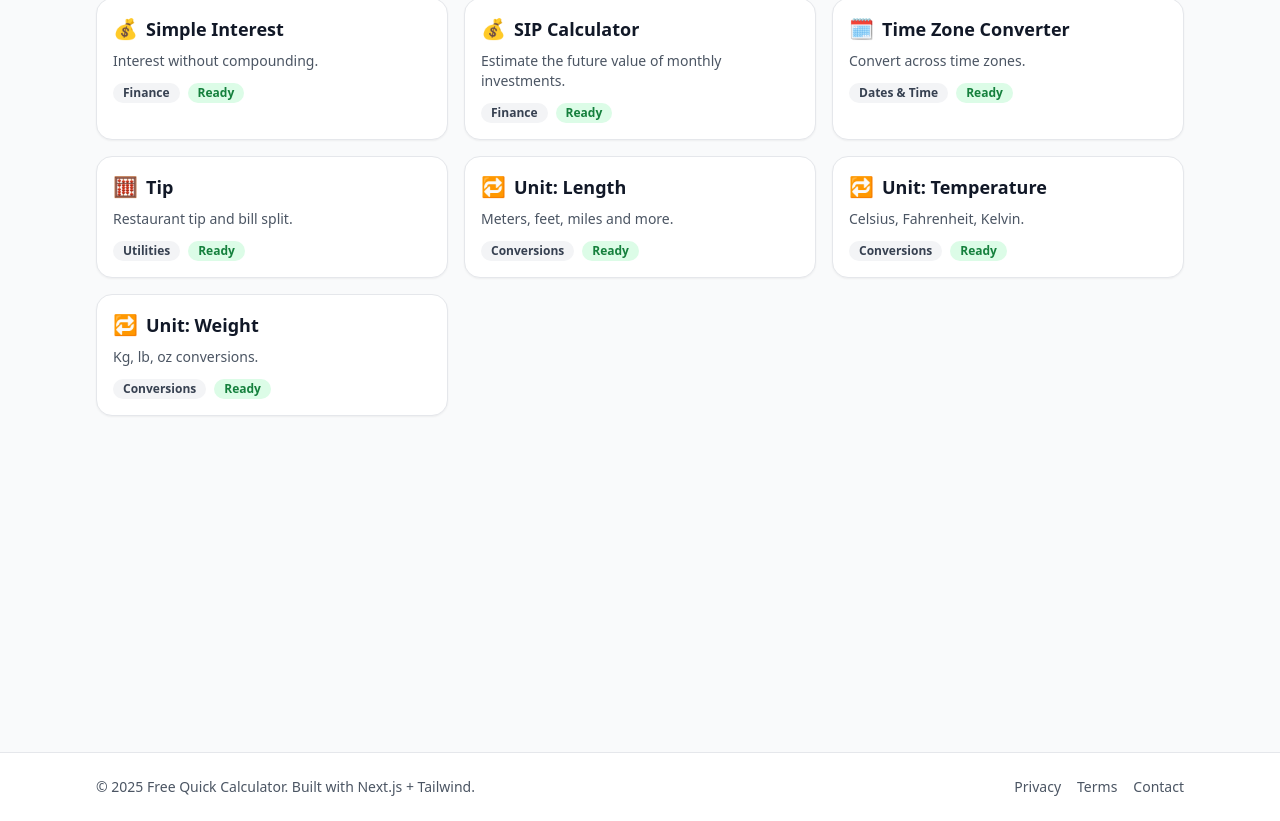
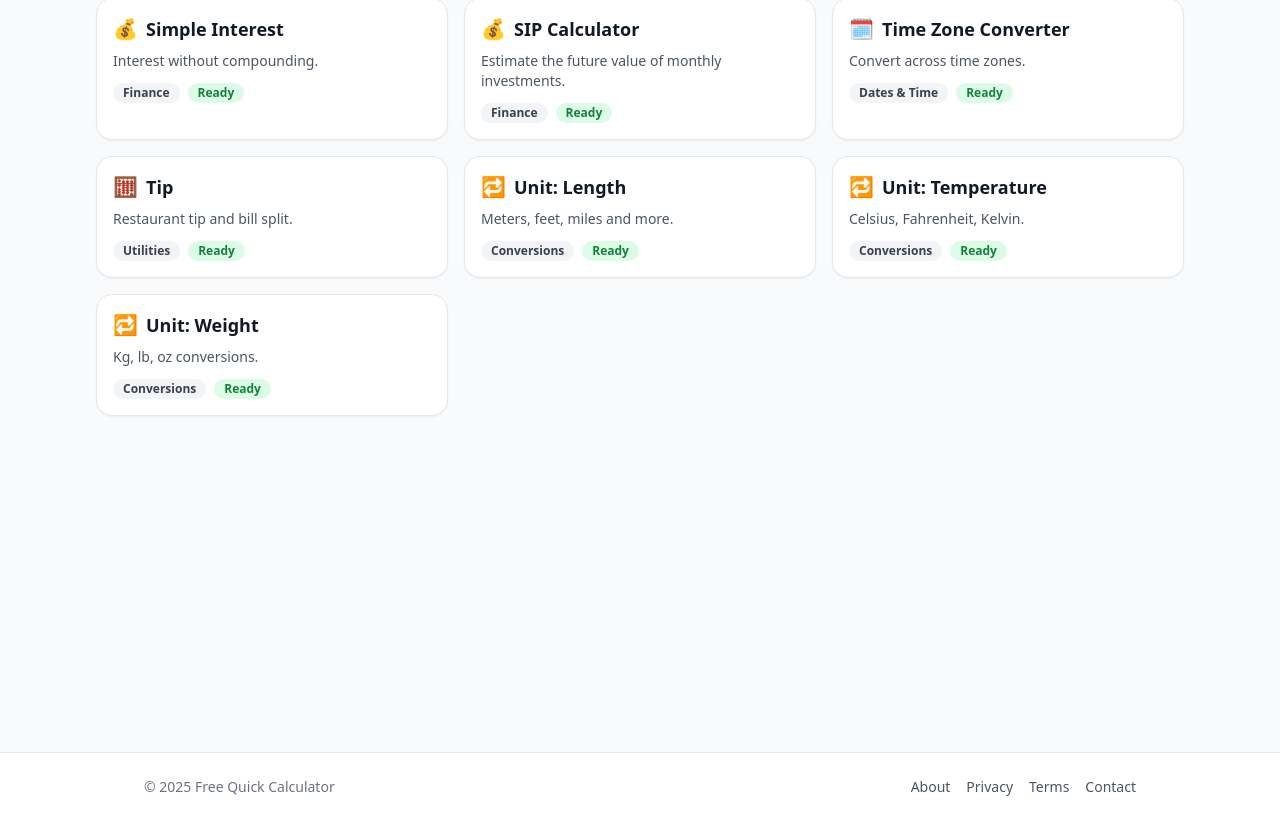
Before and after one commit to dhaneshkmd/freequickcalculator, a Next.js app: page / in a window 1280 px wide. Shown: the part 1551-2372 px from the top of the page. Built offline with nearby package versions, Linux system fonts and the light colour scheme.

Commit message:
Update Footer.tsx

```diff
--- a/components/Footer.tsx
+++ b/components/Footer.tsx
@@ -1,22 +1,16 @@
-import Link from "next/link";
-import Container from "./Container";
-
+// components/Footer.tsx (excerpt)
 export default function Footer() {
   return (
     <footer className="border-t bg-white">
-      <Container>
-        <div className="py-6 flex flex-col items-center gap-2 text-sm text-gray-600 md:flex-row md:justify-between">
-          <div>
-            © {new Date().getFullYear()} Free Quick Calculator. Built with Next.js + Tailwind.
-          </div>
-
-          <nav className="flex flex-wrap items-center gap-4">
-            <Link href="/privacy" className="hover:underline">Privacy</Link>
-            <Link href="/terms" className="hover:underline">Terms</Link>
-            <Link href="/contact" className="hover:underline">Contact</Link>
-          </nav>
-        </div>
-      </Container>
+      <div className="mx-auto max-w-5xl px-4 py-6 flex flex-col md:flex-row md:items-center md:justify-between gap-4">
+        <p className="text-sm text-gray-500">© {new Date().getFullYear()} Free Quick Calculator</p>
+        <nav className="text-sm text-gray-600 flex flex-wrap gap-4">
+          <a href="/about">About</a>
+          <a href="/privacy">Privacy</a>
+          <a href="/terms">Terms</a>
+          <a href="/contact">Contact</a>
+        </nav>
+      </div>
     </footer>
   );
 }
```
